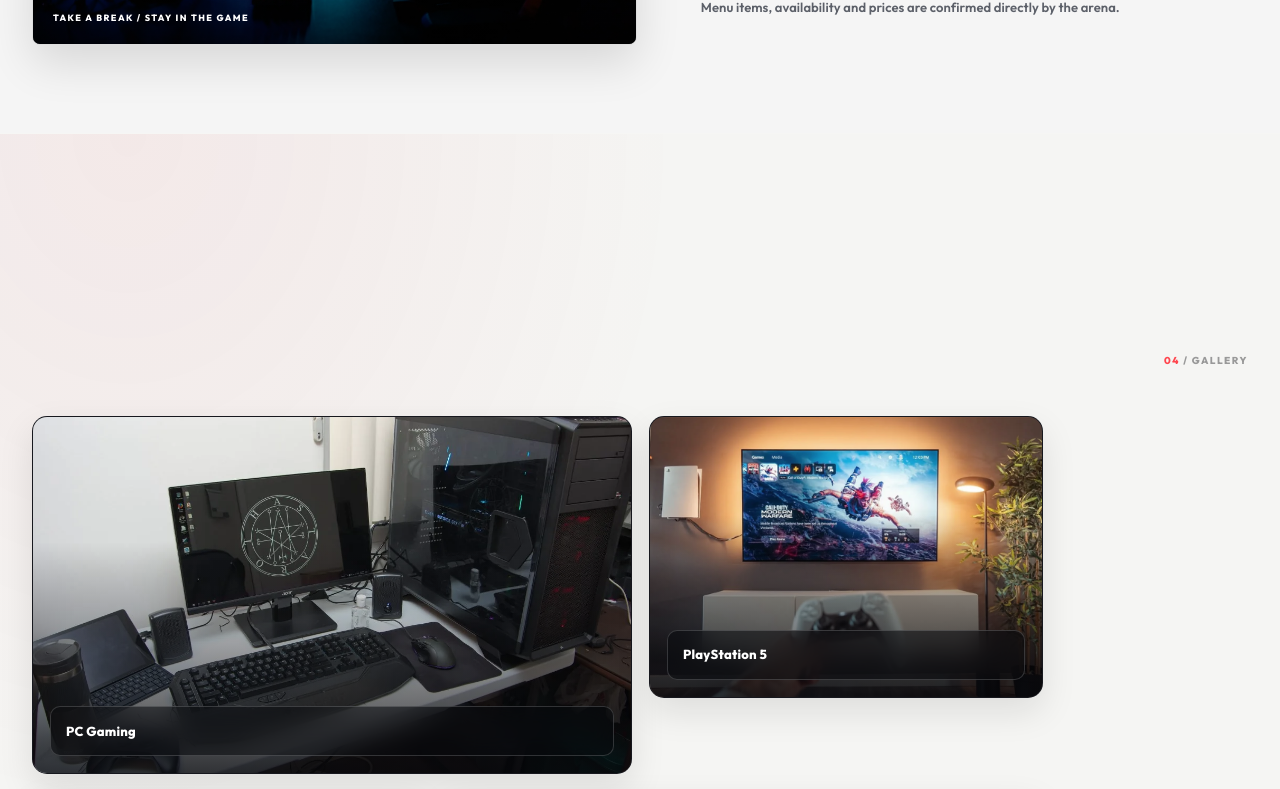
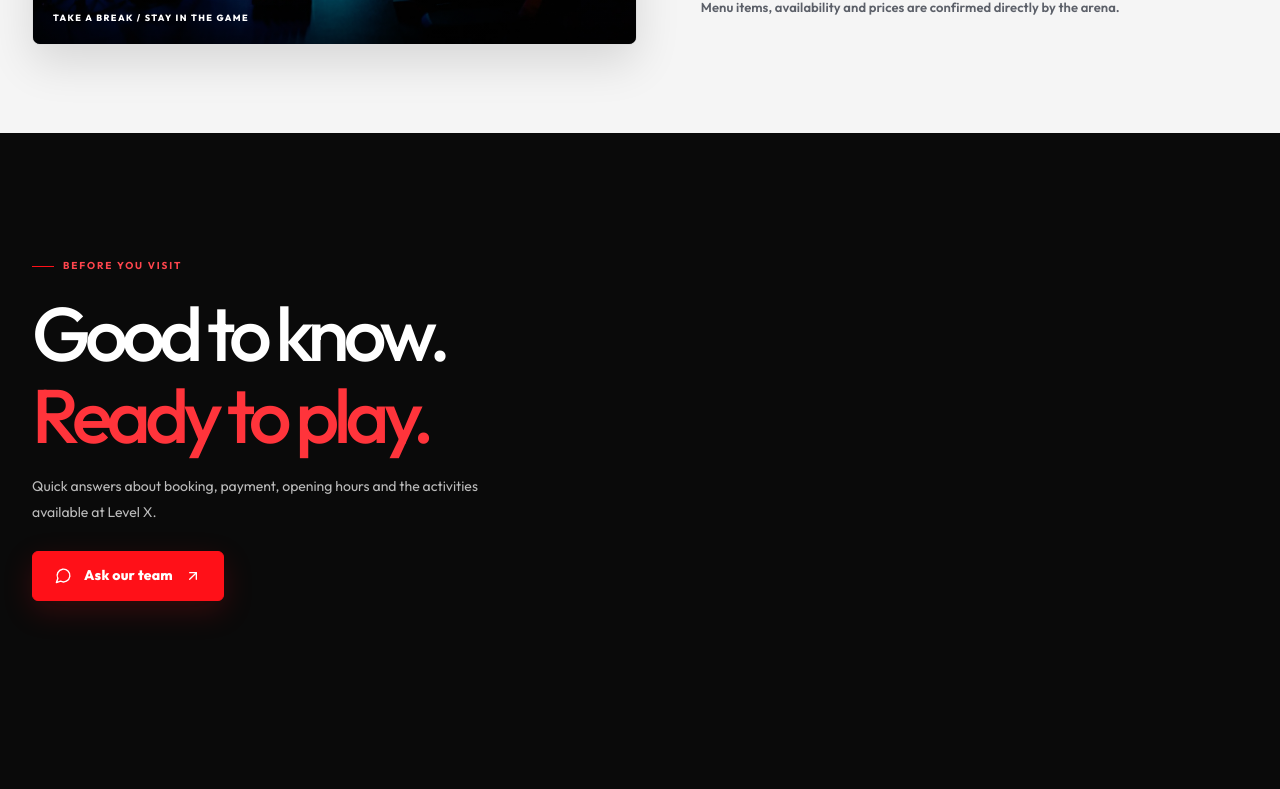
Before and after one commit to syedhussainabbaszaidi/levelxgamingarena, a Next.js app: page / in a window 1280 px wide. Shown: the part 7200-7989 px from the top of the page. Built offline with nearby package versions, Linux system fonts and the light colour scheme.

Commit message:
Remove gallery section from homepage

```diff
--- a/app/page.tsx
+++ b/app/page.tsx
@@ -2,7 +2,7 @@ import type { Metadata } from "next";
 import Image from "next/image";
 import Link from "next/link";
 import { ArrowRight, ArrowUpRight, CheckCircle2, ChevronDown, Clock3, Gamepad2, Headphones, MessageCircle, ShieldCheck, Trophy, Users } from "lucide-react";
-import { activities, additionalExperiences, accountPackages, faqs, gallery, hourlyPackages, whatsappLink } from "./data";
+import { activities, additionalExperiences, accountPackages, faqs, hourlyPackages, whatsappLink } from "./data";
 import { SectionHeading, WhatsAppButton } from "./components";
 import { pageMetadata } from "./seo";
 
@@ -119,11 +119,6 @@ export default function HomePage() {
         </div>
       </section>
 
-      <section className="section alt gallery-section" id="gallery"><div className="container">
-        <div className="section-heading-row"><SectionHeading eyebrow="Inside Level X" title="A look around the arena." copy="Take a look at the gaming setups and spaces at Level X." /><span className="section-index">04 <i>/ GALLERY</i></span></div>
-        <div className="gallery-grid flagship-gallery-grid">{gallery.map((item, index) => <div className={`gallery-card gallery-card-${index + 1}`} key={item.src}><Image src={item.src} alt={item.title + " at Level X Gaming Arena"} width={700} height={480} /><span>{item.title}</span></div>)}</div>
-      </div></section>
-
       <section className="section faq-section"><div className="container faq-layout">
         <div className="faq-intro"><span className="eyebrow">Before you visit</span><h2>Good to know.<br /><em>Ready to play.</em></h2><p>Quick answers about booking, payment, opening hours and the activities available at Level X.</p><WhatsAppButton message="Hi Level X, I have a question before visiting. Could you please help?" label="Ask our team" /></div>
         <div className="faq-list">{faqs.map((item, index) => <details className="faq-item" key={item.q}><summary><span className="faq-index">0{index + 1}</span><h3>{item.q}</h3><ChevronDown size={18} /></summary><p>{item.a}</p></details>)}</div>
```
